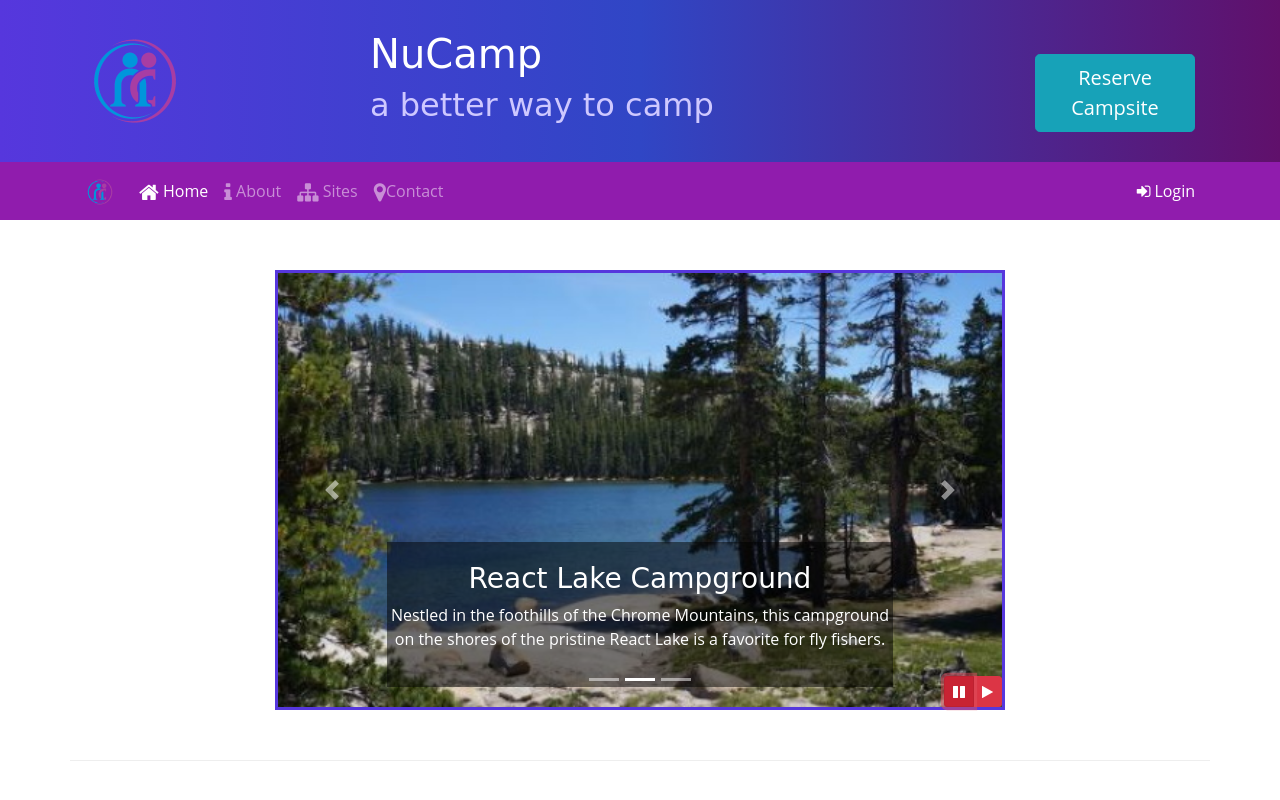
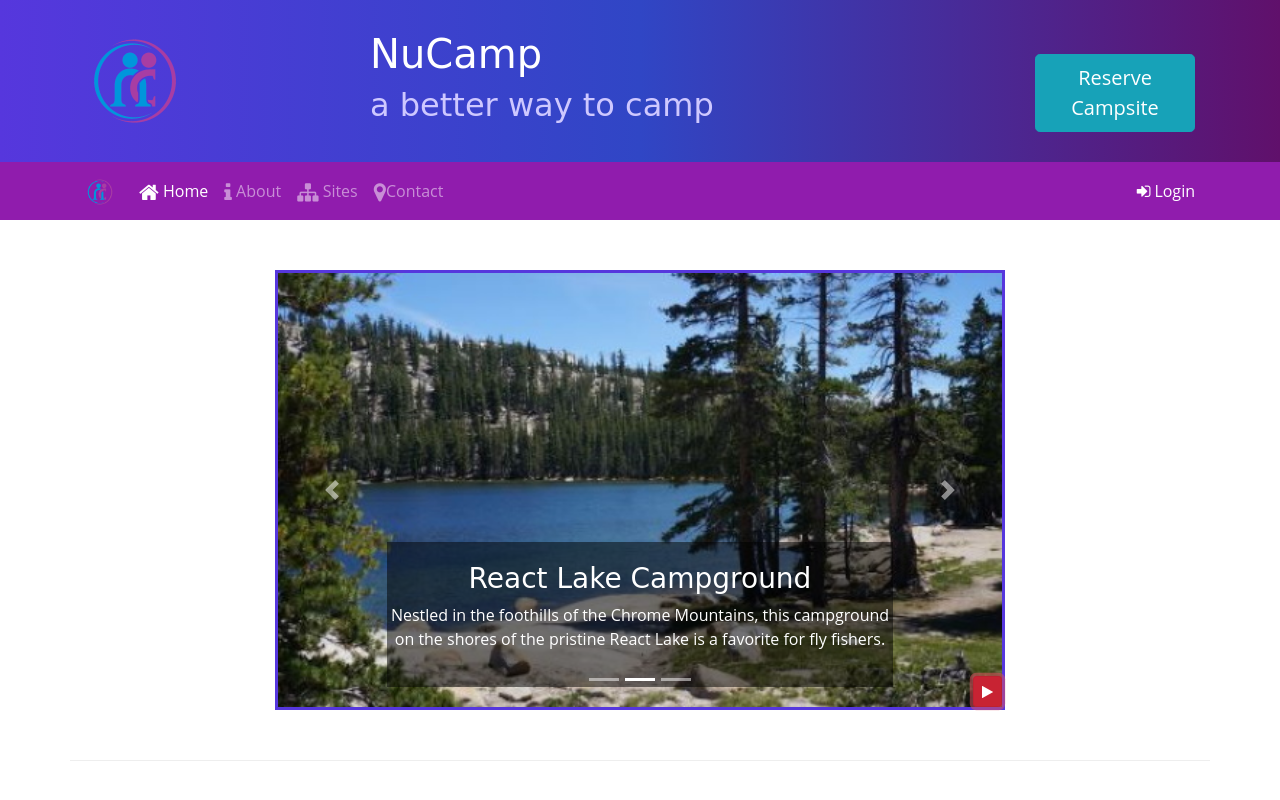
Before and after one commit to desmoquak/nucampsite, a website: page index.html in a window 1280 px wide. Both pictures are taken after a click on the button 959 px from the left and 691 px from the top of the page. Shown: the top 800 px of the page. Drawn offline with nearby package versions, Linux system fonts and the light colour scheme.

Commit message:
Bootstrap and JQuery Part 2

```diff
--- a/index.html
+++ b/index.html
@@ -211,13 +211,11 @@
                         <span class="carousel-control-next-icon"></span>
                         <span class="sr-only">Next</span>
                     </a>
-                    <div class="btn-group" id="carouselButton">
-                        <button class="btn btn-danger btn-sm" id="carouselPause">
-                          <i class="fa fa-pause"></i>
-                        </button>
-                        <button class="btn btn-danger btn-sm" id="carouselPlay">
-                          <i class="fa fa-play"></i>
-                        </button>
+
+                    <button class="btn btn-danger btn-sm" id="carouselButton">
+                      <i class="fa fa-pause"></i>
+                    </button>
+
                     </div>
             </div>
         </div>
@@ -315,16 +313,21 @@
     <script src="node_modules/bootstrap/dist/js/bootstrap.min.js"></script>
 
     <script>
+
       $(function() {
-          $(".carousel").carousel( {interval: 2000 } );
-          $("#carouselPause").click(function() {
-            $(".carousel").carousel("pause");
-          })
-          $("#carouselPlay").click(function() {
-            $(".carousel").carousel("cycle");
-          })
-      })
-
+            $(".carousel").carousel( { interval: 2000 } );
+            $("#carouselButton").click(function(){
+                if ($("#carouselButton").children("i").hasClass("fa-pause")) {
+                    $(".carousel").carousel("pause");
+                    $("#carouselButton").children("i").removeClass("fa-pause");
+                    $("#carouselButton").children("i").addClass("fa-play");
+                } else {
+                    $(".carousel").carousel("cycle");
+                    $("#carouselButton").children("i").removeClass("fa-play");
+                    $("#carouselButton").children("i").addClass("fa-pause");
+                }
+            });
+        });
   </script>
   </body>
 
```
